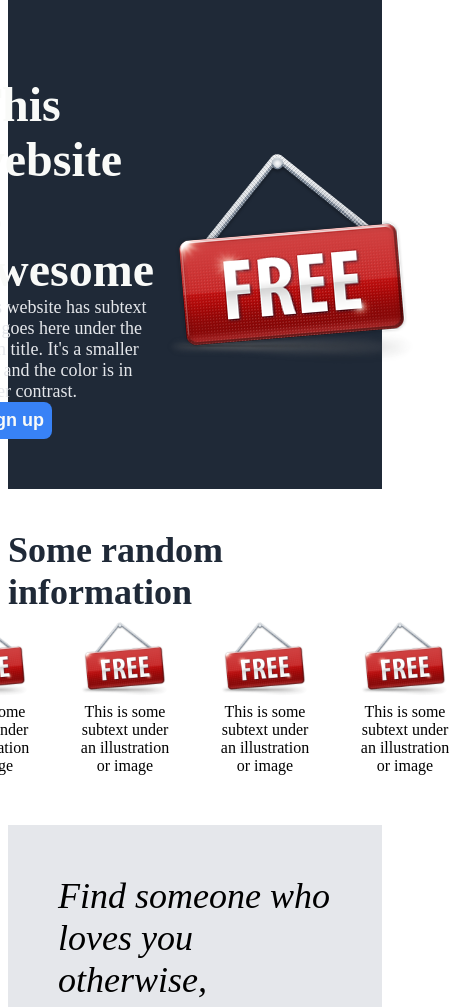
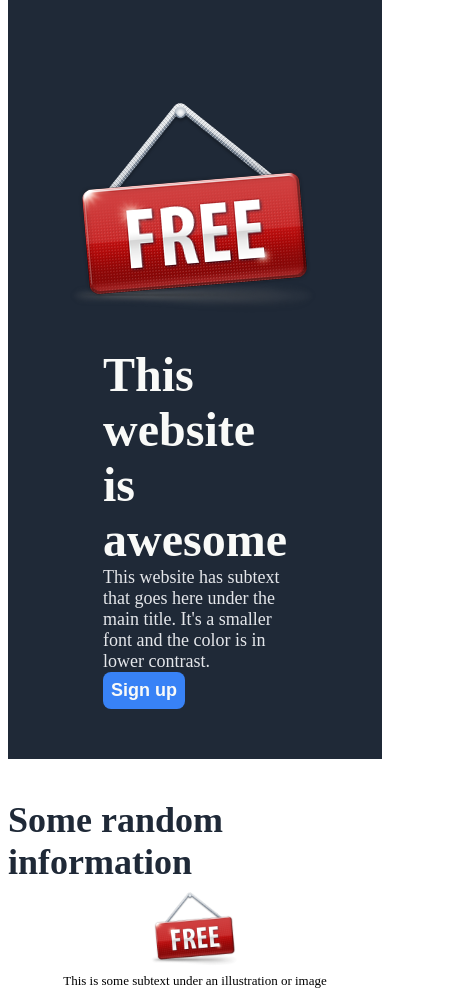
Before and after one commit to Arash-Adl/awsome_website, a plain HTML site: page index.html in a window 390 px wide. Shown: the part 81-1088 px from the top of the page, 450 px wide, since content can reach past the window. Drawn offline with Linux system fonts and the light colour scheme.

Commit message:
Tune for smaller screens
We have tuned the "intro" and "info" section for smaller screens like
smart phones.

```diff
--- a/styles.css
+++ b/styles.css
@@ -56,6 +56,7 @@ body{
     display: flex;
     justify-content: center;
     align-items: center;
+    flex-wrap: wrap-reverse;
     gap: 10px;
 }
 
@@ -100,10 +101,11 @@ body{
     color: #1F2937;
 }
 
-.images{
+.info .images{
     display: flex;
     justify-content: center;
     align-items: center;
+    flex-wrap: wrap;
     gap: 50px;
 }
 
@@ -118,6 +120,7 @@ body{
 }
 
 .subtext{
+    font-size: 13px;
     text-align: center;
 }
 
```
